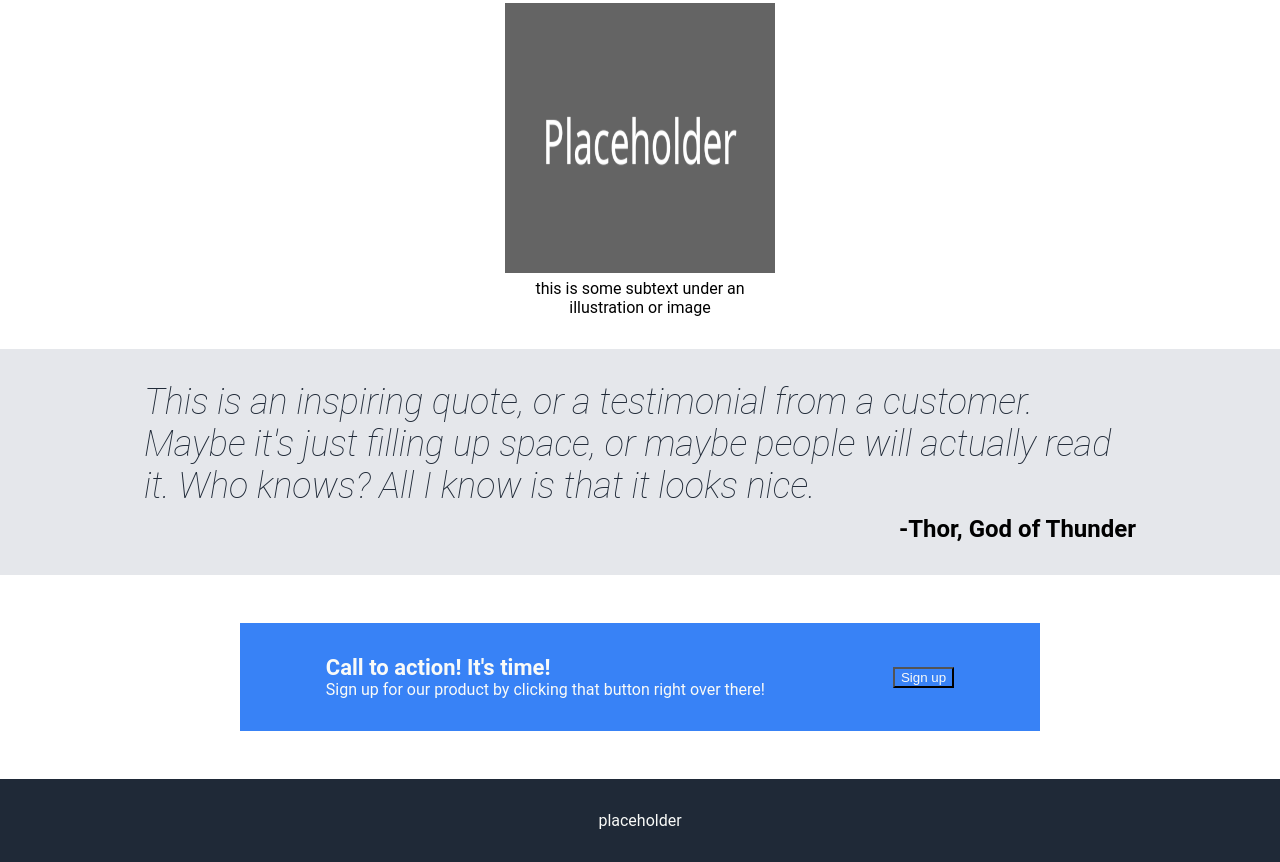
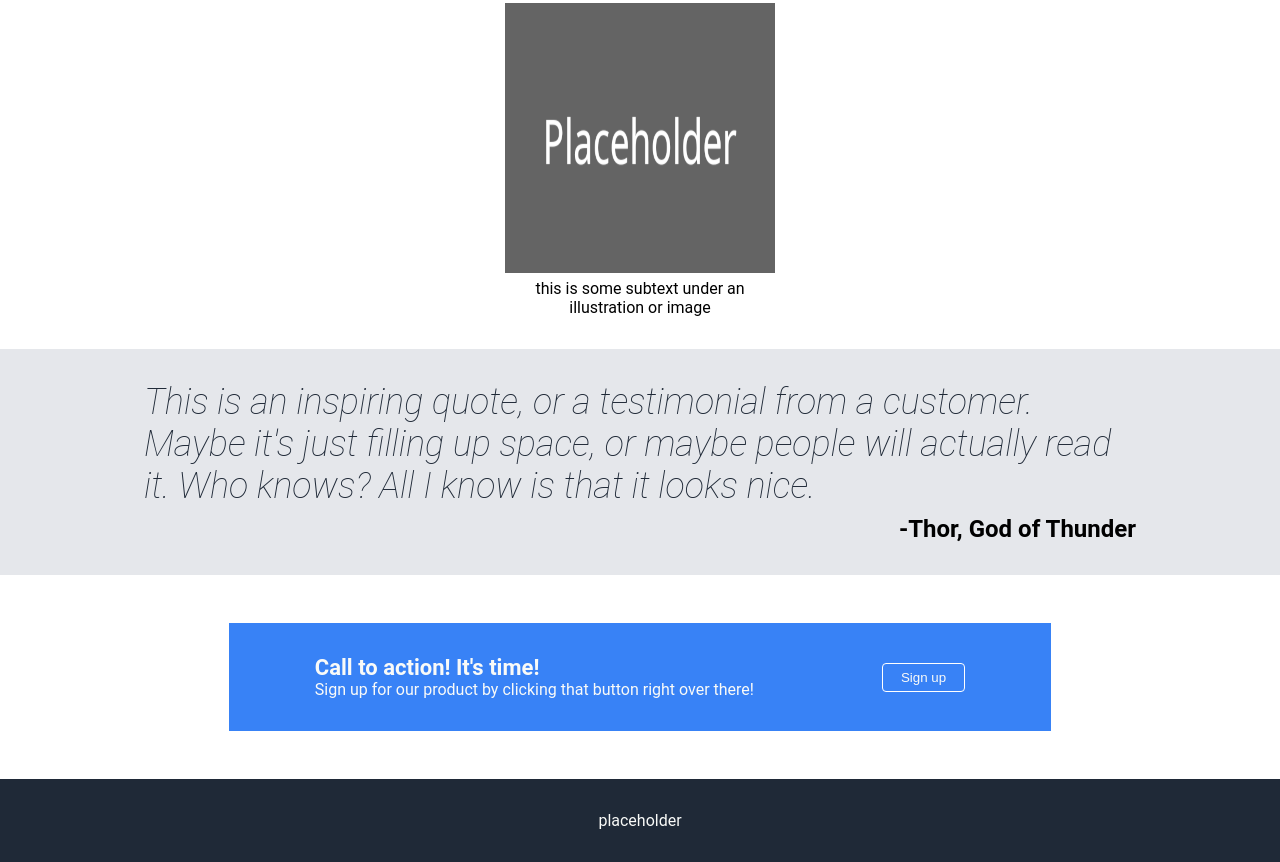
Before and after one commit to ps3ud/landing_page, a plain HTML site: page index.html in a window 1280 px wide. Shown: the part 887-1749 px from the top of the page. Drawn offline with Linux system fonts and the light colour scheme.

Commit message:
Add button styling

```diff
--- a/styles.css
+++ b/styles.css
@@ -154,3 +154,13 @@ a{
 .content >*{
     padding: 32px 144px;
 }
+
+button{
+    border: none;
+    border-radius: 4px;
+    padding: 6px 18px;
+}
+
+.call-to-action button{
+    border: 1px solid #FFF;
+}
```
